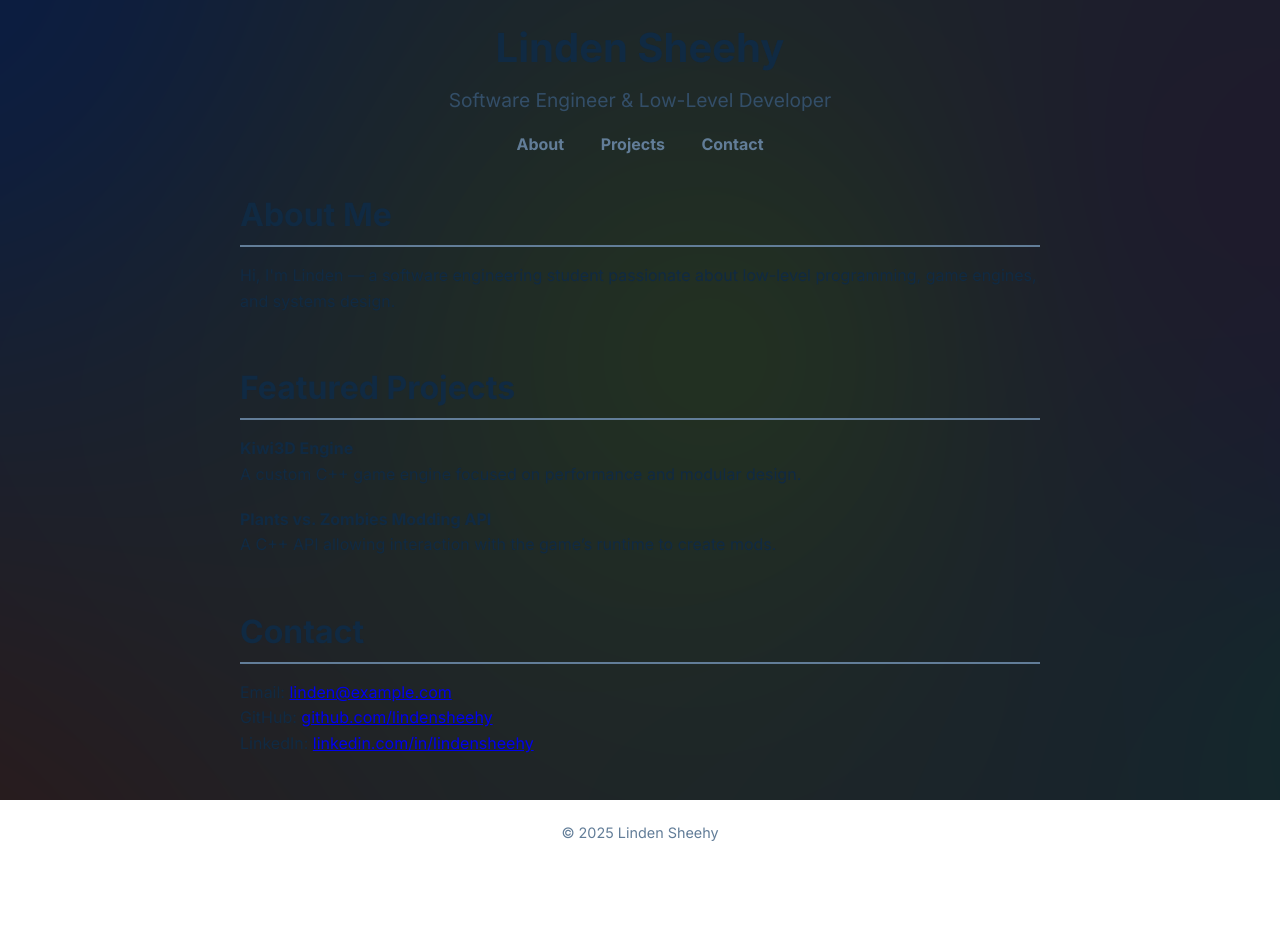
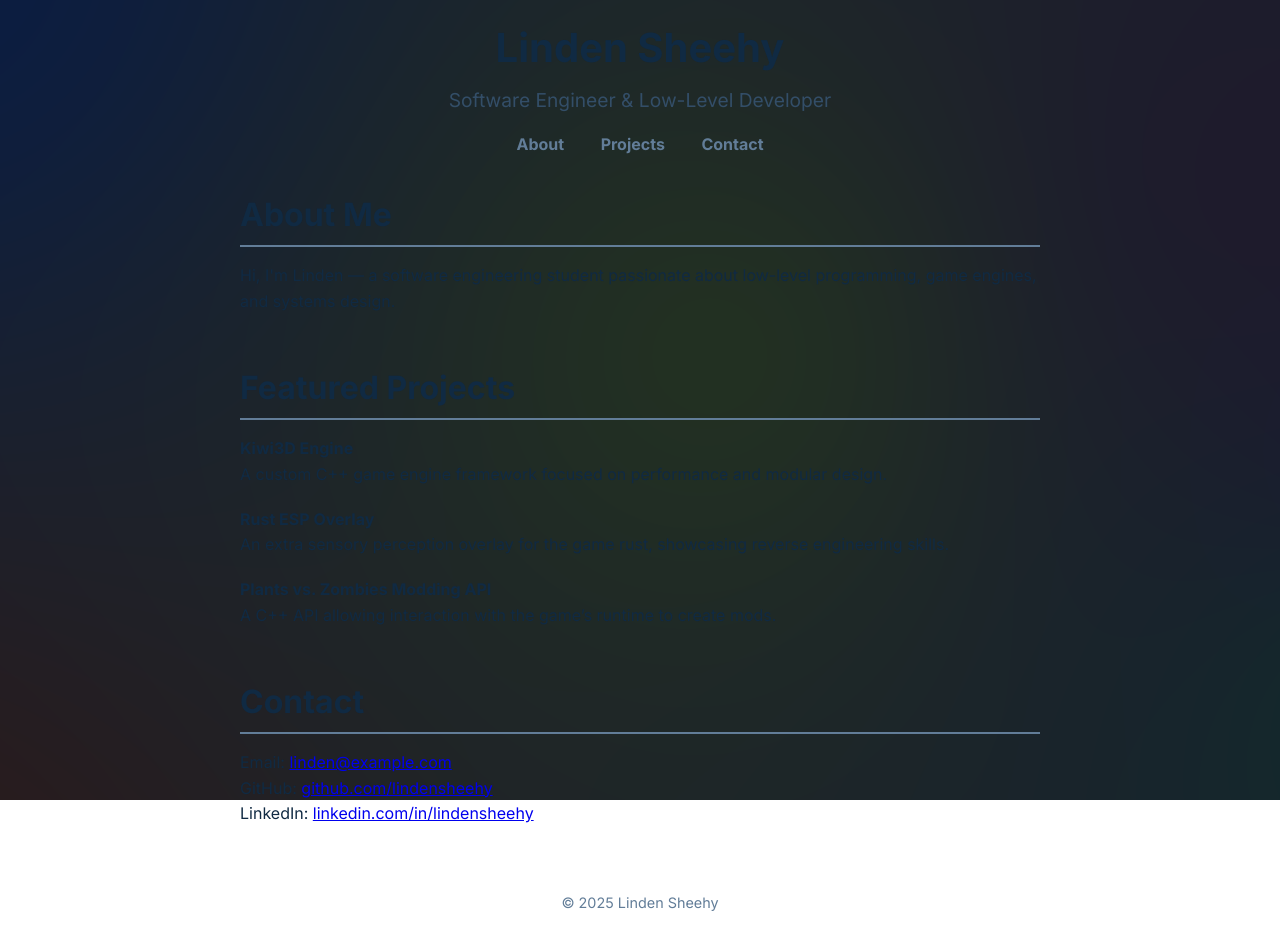
Before and after one commit to lindensheehy/PortfolioWebsite, a plain HTML site: page index.html in a window 1280 px wide. Before the commit the page ends 876 px from the top, so only its background shows below. Drawn offline with Linux system fonts and the light colour scheme.

Commit message:
Add README + Wording fix

```diff
--- a/index.html
+++ b/index.html
@@ -42,15 +42,22 @@
         <section id="projects">
         <h2>Featured Projects</h2>
         <ul>
+
             <li>
             <strong>Kiwi3D Engine</strong><br />
-            A custom C++ game engine focused on performance and modular design.
+            A custom C++ game engine framework focused on performance and modular design.
             </li>
+
+            <li>
+            <strong>Rust ESP Overlay</strong><br />
+            An extra sensory perception overlay for the game rust, showcasing reverse engineering skills.
+            </li>
+
             <li>
             <strong>Plants vs. Zombies Modding API</strong><br />
             A C++ API allowing interaction with the game’s runtime to create mods.
             </li>
-            <!-- Add more projects here -->
+
         </ul>
         </section>
 
```
Also changed, not shown: 1 other file.
